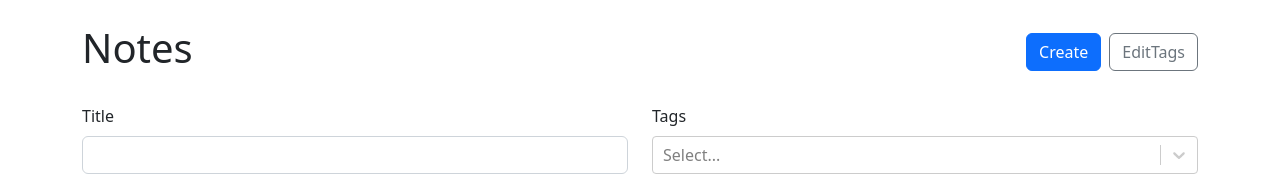
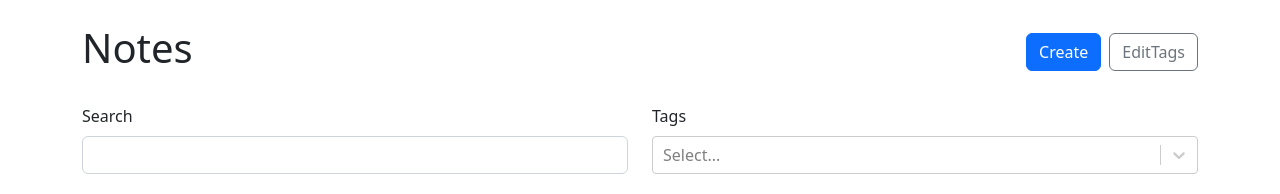
Before and after one commit to stelsp/peek, a React (Vite) app: page / in a window 1280 px wide. Shown: the top 194 px of the page. Built offline with nearby package versions, Linux system fonts and the light colour scheme.

Commit message:
feat: Fix searchbar title

```diff
--- a/src/components/NoteList.tsx
+++ b/src/components/NoteList.tsx
@@ -62,7 +62,7 @@ const NoteList = ({
         <Row className="mb-4" xs={1} sm={2}>
           <Col>
             <Form.Group controlId="title">
-              <Form.Label>Title</Form.Label>
+              <Form.Label>Search</Form.Label>
               <Form.Control
                 type="text"
                 value={title}
```
